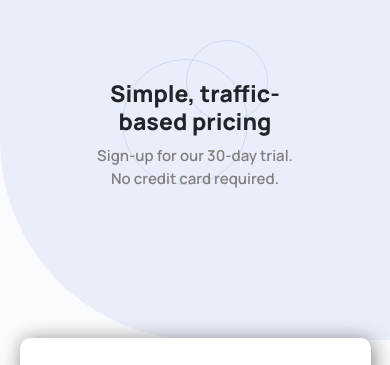
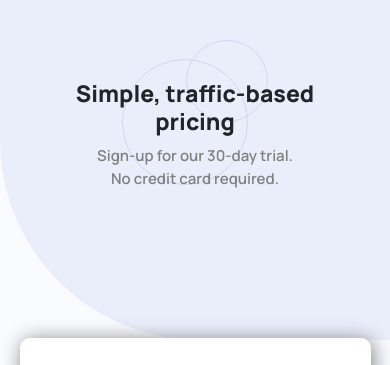
Before and after one commit to CristinaSco/interactive-pricing, a plain HTML site: page index.html in a window 390 px wide. Shown: the top 365 px of the page. Drawn offline with nearby package versions, Linux system fonts and the light colour scheme; a script that the page names is missing.

Commit message:
Update styles.css

```diff
--- a/styles.css
+++ b/styles.css
@@ -18,7 +18,7 @@ body{
   background-position: top center;
   height:200px;
   z-index: 1;
-  padding:40px;
+  padding-top:40px;
 }
 
 h1{
@@ -212,7 +212,6 @@ input:checked + .slider:before {
 
   h1{
     font-size:23px;
-    width:100%;
   }
 
   .break,.variousCheck,.button{
```
